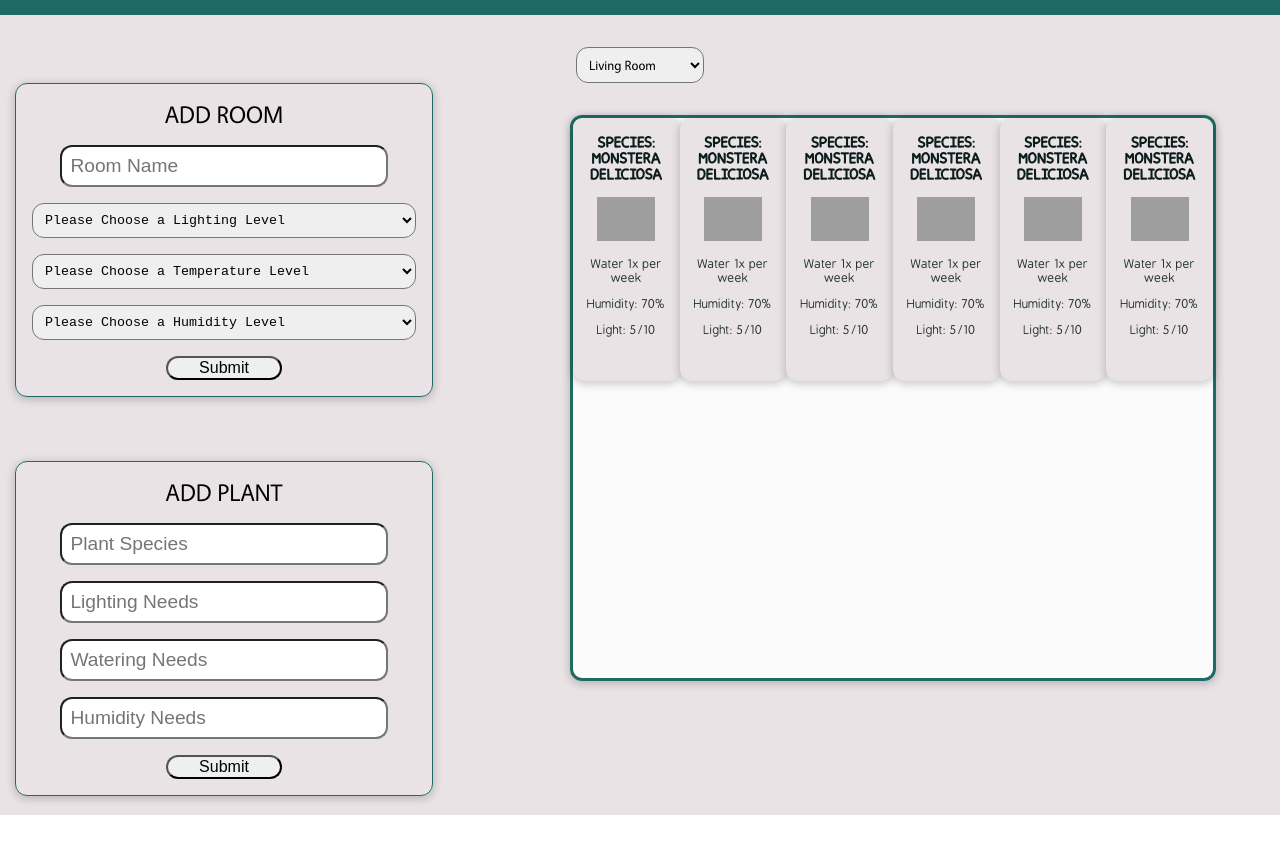
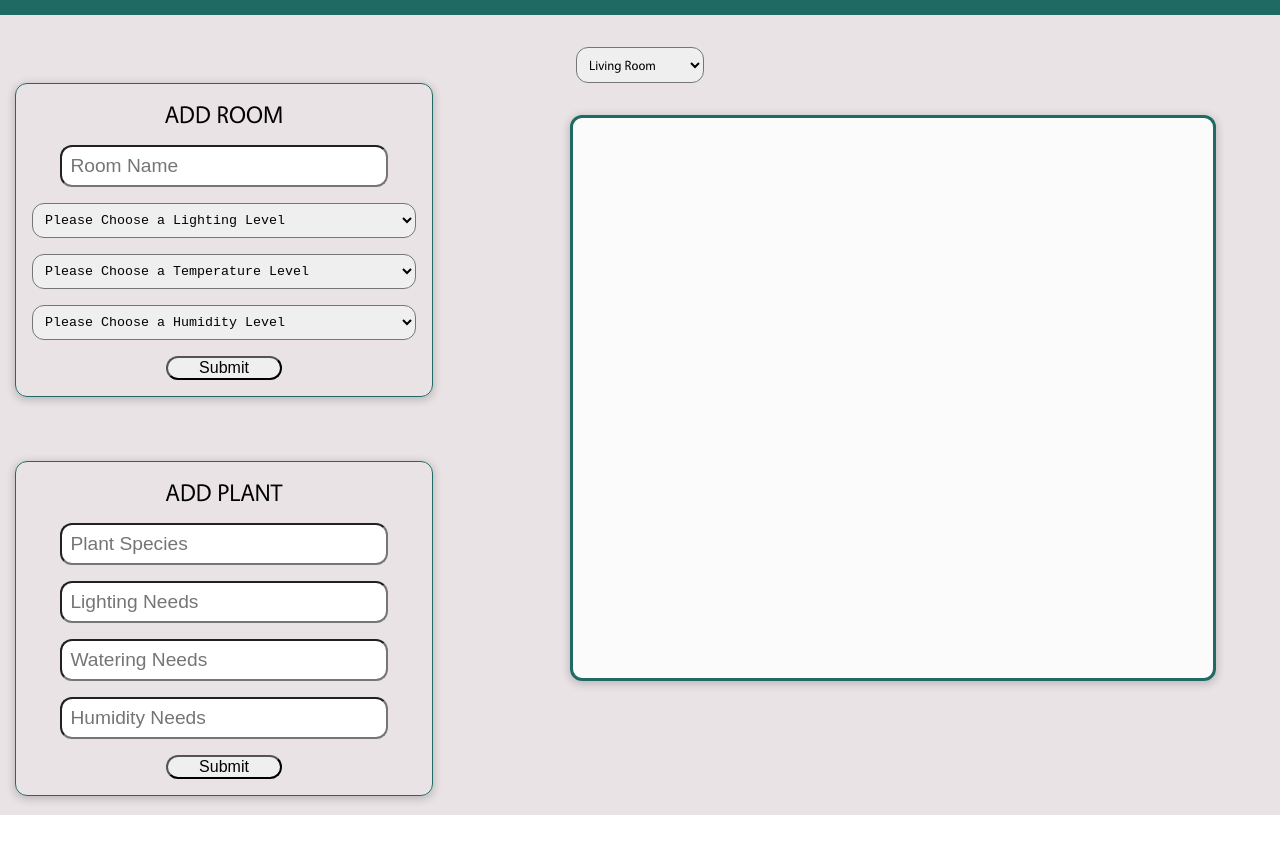
Before and after one commit to SimPlant/SimPlant, a React app: page / in a window 1280 px wide. Shown: the part 860-1713 px from the top of the page. Built offline with nearby package versions, Linux system fonts and the light colour scheme; grey boxes are pictures that could not be loaded; the HTML template or start-up script is replaced by a standard one.

Commit message:
Made change to keys

```diff
--- a/src/app/components/lowerContainer/lowerContainer.jsx
+++ b/src/app/components/lowerContainer/lowerContainer.jsx
@@ -4,13 +4,14 @@ import FormContainer from '../formContainer/formContainer.jsx';
 import Room from '../room/room.jsx';
 
 //render room component
-//render form container componenet
+//render form container componenet - keeps track of current room
 
-export default function LowerContainer() {
+export default function LowerContainer(props) {
+  console.log(props);
   return (
     <div className="lowerContainer">
-      <FormContainer />
-      <Room />
+      <FormContainer currentRoom={props.currentRoom} />
+      <Room currentPlants={props.currentPlants} />
     </div>
   );
 }
--- a/src/app/components/mainPage/mainPage.jsx
+++ b/src/app/components/mainPage/mainPage.jsx
@@ -30,8 +30,8 @@ function MainPage() {
     return new Promise((resolve) => {
       //      resolve([]);
       resolve([
-        { room_id: 1, species: "Big Ol' Cactus" },
-        { room_id: 2, species: "Just a li'l guy" },
+        { _id: 1, room_id: 1, species: "Big Ol' Cactus" },
+        { _id: 2, room_id: 2, species: "Just a li'l guy" },
       ]);
     });
   }
@@ -45,10 +45,11 @@ function MainPage() {
   // only show plants in current room
   const [currentPlants, setCurrentPlants] = useState();
 
-  // useEffect
+  // useEffect for Rooms and Plants
   useEffect(() => {
     async function initialize() {
       setRooms(await getAllRooms(userID));
+      setPlants(await getAllPlants(userID));
     }
     initialize();
   }, []);
@@ -61,13 +62,7 @@ function MainPage() {
     initialize();
   }, [rooms]);
 
-  // useEffect for plants
-  useEffect(() => {
-    async function initialize() {
-      setPlants(await getAllPlants(userID));
-    }
-    initialize();
-  }, []);
+  useEffect(() => console.log(currentPlants), [currentPlants]);
 
   // set current plants, dependent on plants
   useEffect(() => {
@@ -82,7 +77,7 @@ function MainPage() {
   return (
     <div className="page">
       <RoomMenu rooms={rooms} />
-      <LowerContainer currentRoom={currentRoom} currentPlants={''} />
+      <LowerContainer currentRoom={currentRoom} currentPlants={currentPlants} />
     </div>
   );
 }
--- a/src/app/components/room/room.jsx
+++ b/src/app/components/room/room.jsx
@@ -9,15 +9,16 @@ const plant = {
   light: 5,
 };
 
-export default function Room() {
-  return (
-    <div id="room">
-      <Plant plant={plant} />
-      <Plant plant={plant} />
-      <Plant plant={plant} />
-      <Plant plant={plant} />
-      <Plant plant={plant} />
-      <Plant plant={plant} />
-    </div>
-  );
+export default function Room(props) {
+  console.log(props);
+  // if (Array.isArray(props.currentPlants)) {
+  //   const plants = props.currentPlants.map((plant) => {
+  //     return <Plant plant={plant} key={plant._id} />;
+  //   });
+  // } else {
+  //   const plants = null;
+  // }
+  const plants = '';
+
+  return <div id="room">{plants}</div>;
 }
--- a/src/app/components/roomMenu/roomMenu.jsx
+++ b/src/app/components/roomMenu/roomMenu.jsx
@@ -5,7 +5,7 @@ export default function RoomMenu(props) {
   // add props to component
   let roomOptions = props.rooms.map((room, i) => {
     return (
-      <option value={room?.name} key={i}>
+      <option value={room?.name} key={room?._id}>
         {room?.name}
       </option>
     );
```
